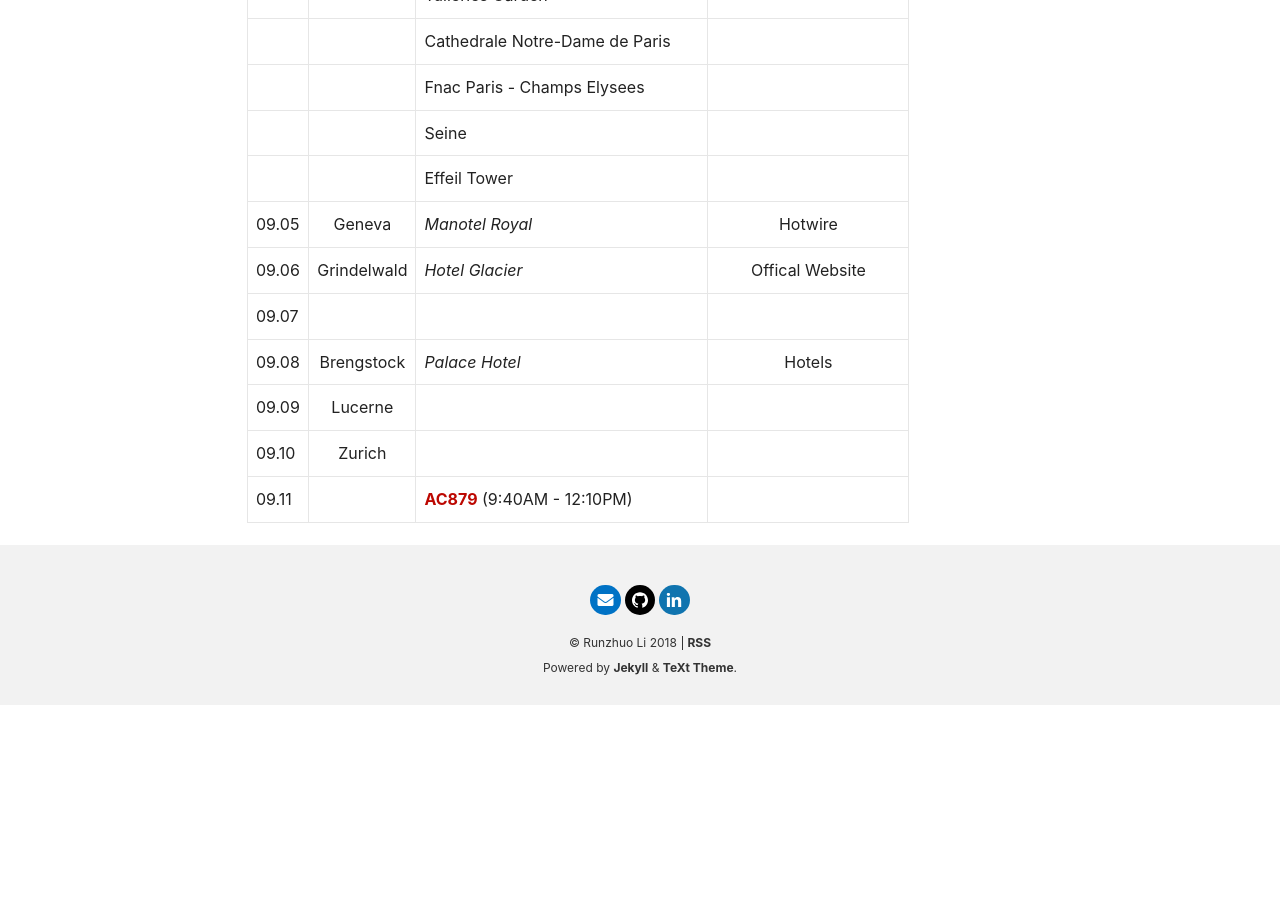
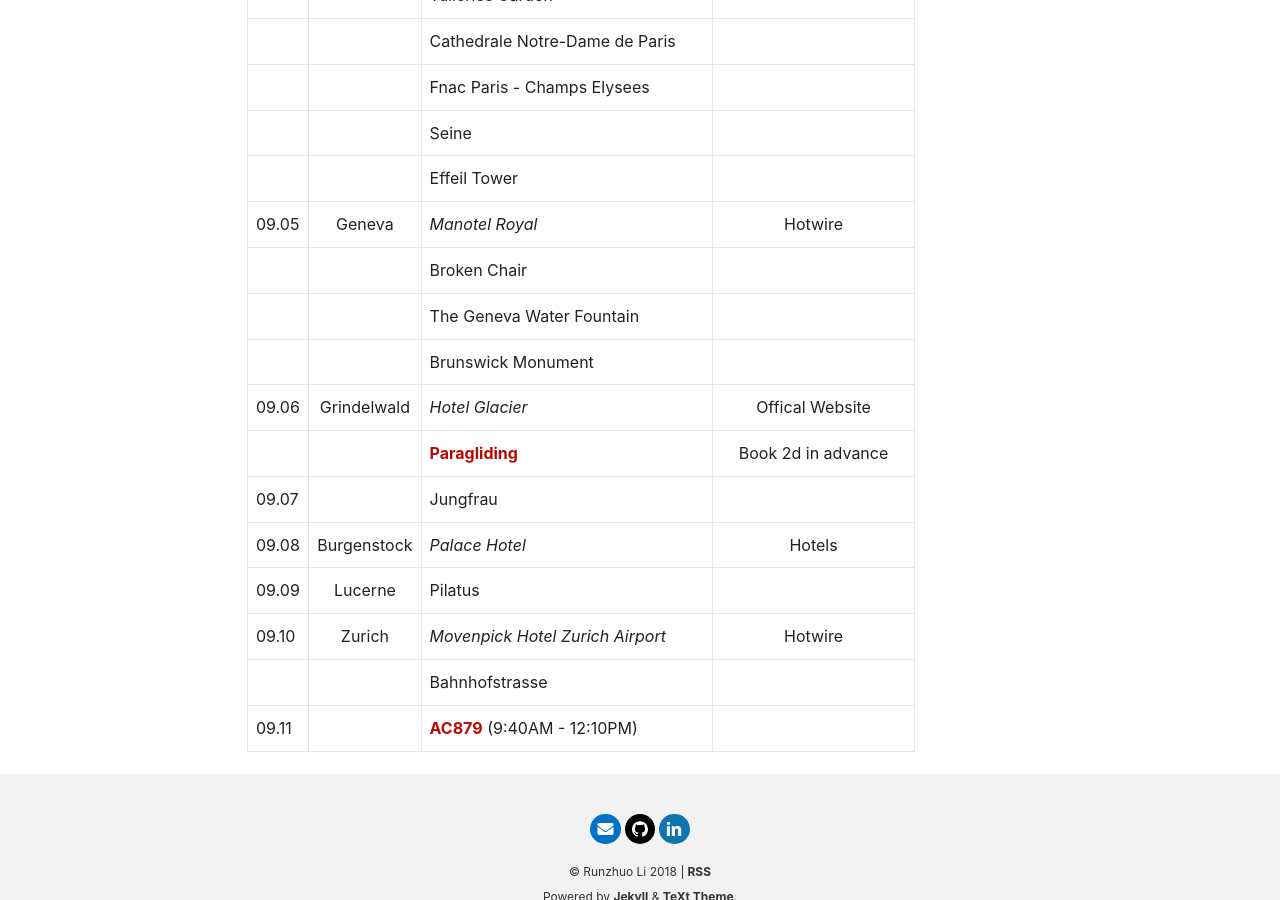
Before and after one commit to runzhuoli/runzhuoli.github.io, a Jekyll site: the page built from honeymoon.md, in a window 1280 px wide and 900 px high, scrolled down 1204 px. Built offline with Jekyll 4.4.1, drawn with Linux system fonts in a browser that asks for light colours; nearby versions of some CDN libraries; before the commit the page ends 1909 px from its top, so only the background shows below that.

Commit message:
Add swiss note.

```diff
--- a/honeymoon.md
+++ b/honeymoon.md
@@ -34,9 +34,14 @@ titles:
 ||| Seine |
 ||| Effeil Tower |
 | 09.05 | Geneva | _Manotel Royal_ | Hotwire
+||| Broken Chair |
+||| The Geneva Water Fountain |
+||| Brunswick Monument |
 | 09.06 | Grindelwald | _Hotel Glacier_ | Offical Website
-| 09.07 |
-| 09.08 | Brengstock | _Palace Hotel_ | Hotels
-| 09.09 | Lucerne |
-| 09.10 | Zurich |
+||| [Paragliding](https://www.paragliding-jungfrau.ch/wp/){:target="\_blank"} | Book 2d in advance
+| 09.07 || Jungfrau |
+| 09.08 | Burgenstock | _Palace Hotel_ | Hotels
+| 09.09 | Lucerne | Pilatus |
+| 09.10 | Zurich | _Movenpick Hotel Zurich Airport_ | Hotwire
+||| Bahnhofstrasse |
 | 09.11 | | [AC879](https://uk.flightaware.com/live/flight/ACA879){:target="\_blank"} (9:40AM - 12:10PM)
```
